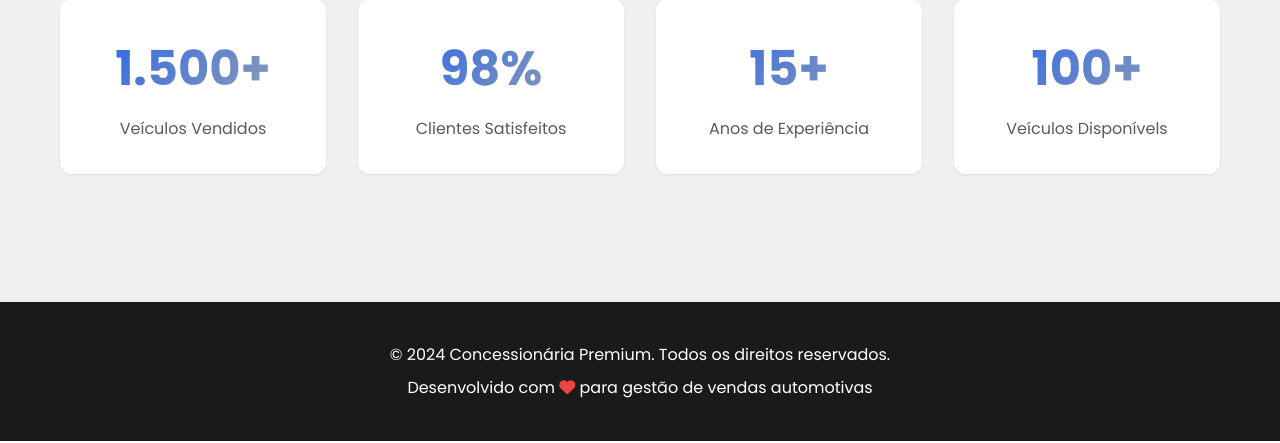
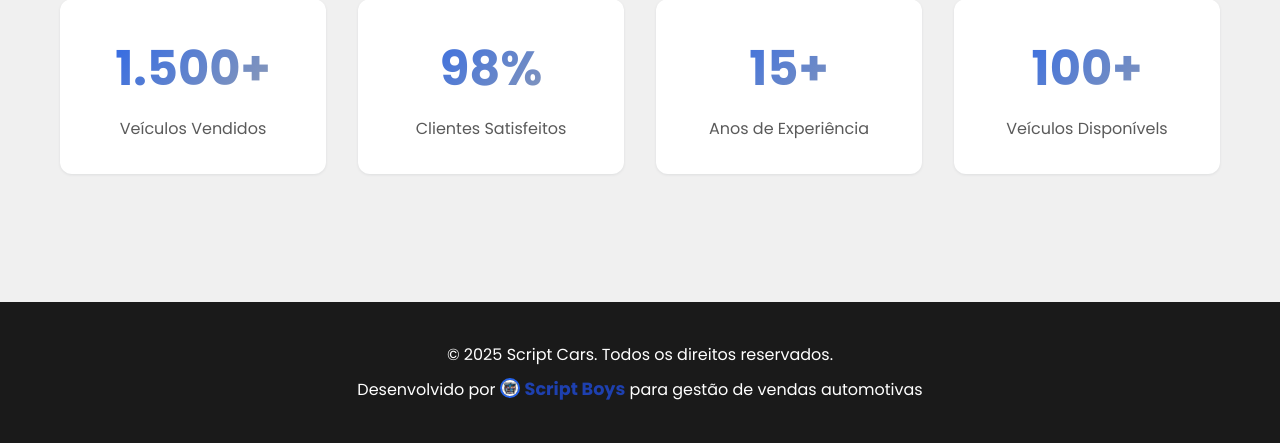
Before and after one commit to WanDall2104/ScriptCars, a Flask app: page / in a window 1280 px wide. Shown: the part 1113-1556 px from the top of the page. Run offline with Flask 3, Linux system fonts and the light colour scheme.

Commit message:
Redefinição Footer

```diff
--- a/views/static/style.css
+++ b/views/static/style.css
@@ -877,6 +877,40 @@ body {
     margin: 0.5rem 0;
 }
 
+.footer-link {
+    color: var(--accent-dark);
+    font-weight: 600;
+    font-size: 1.1rem;
+    transition: all 0.3s;
+    text-decoration: none;
+}
+
+.footer-link:hover {
+    color: var(--accent-color);
+    transform: scale(1.2);
+    transition: all 0.3s;
+    text-decoration: none;
+}
+
+.logo-footer {
+    width: 20px;
+    height: 20px;
+    object-fit: contain;
+    margin-bottom: -0.2rem;
+    margin-right: 0.3rem;
+    border-radius: 50%;
+    border: 2px solid var(--accent-color);
+    transition: all 0.3s;
+    text-decoration: none;
+}
+
+.logo-footer:hover {
+    transform: scale(1.2);
+    transition: all 0.3s;
+    color: var(--accent-color);
+    text-decoration: none;
+}
+
 /* ========== RESPONSIVE ========== */
 @media (max-width: 768px) {
     .hero-title {
--- a/views/templates/base.html
+++ b/views/templates/base.html
@@ -58,8 +58,8 @@
     <!-- Rodapé -->
     <footer class="footer">
         <div class="container">
-            <p>&copy; 2024 Concessionária Premium. Todos os direitos reservados.</p>
-            <p>Desenvolvido com <i class="fa-solid fa-heart" style="color:#ef4444"></i> para gestão de vendas automotivas</p>
+            <p>&copy; 2025 Script Cars. Todos os direitos reservados.</p>
+            <p>Desenvolvido por <a class="footer-link" href="https://github.com/WanDall2104/ScriptCars.git" target="_blank"><img src="{{ url_for('static', filename='uploads/logo-scriptboys.png') }}" alt="Script Boys" class="logo-footer">Script Boys</a> para gestão de vendas automotivas</p>
         </div>
     </footer>
 
```
Also changed, not shown: views/static/uploads/logo-scriptboys.png (added).
